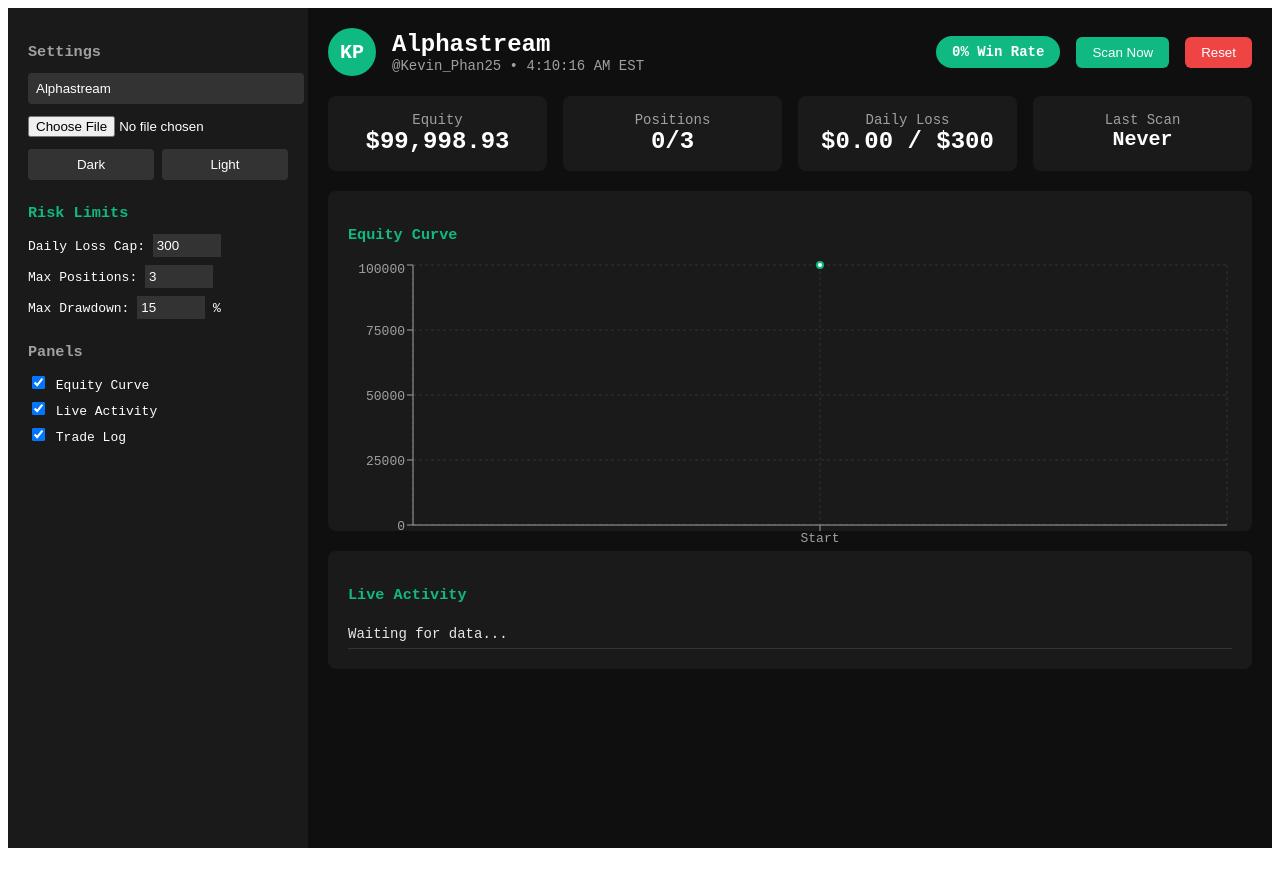
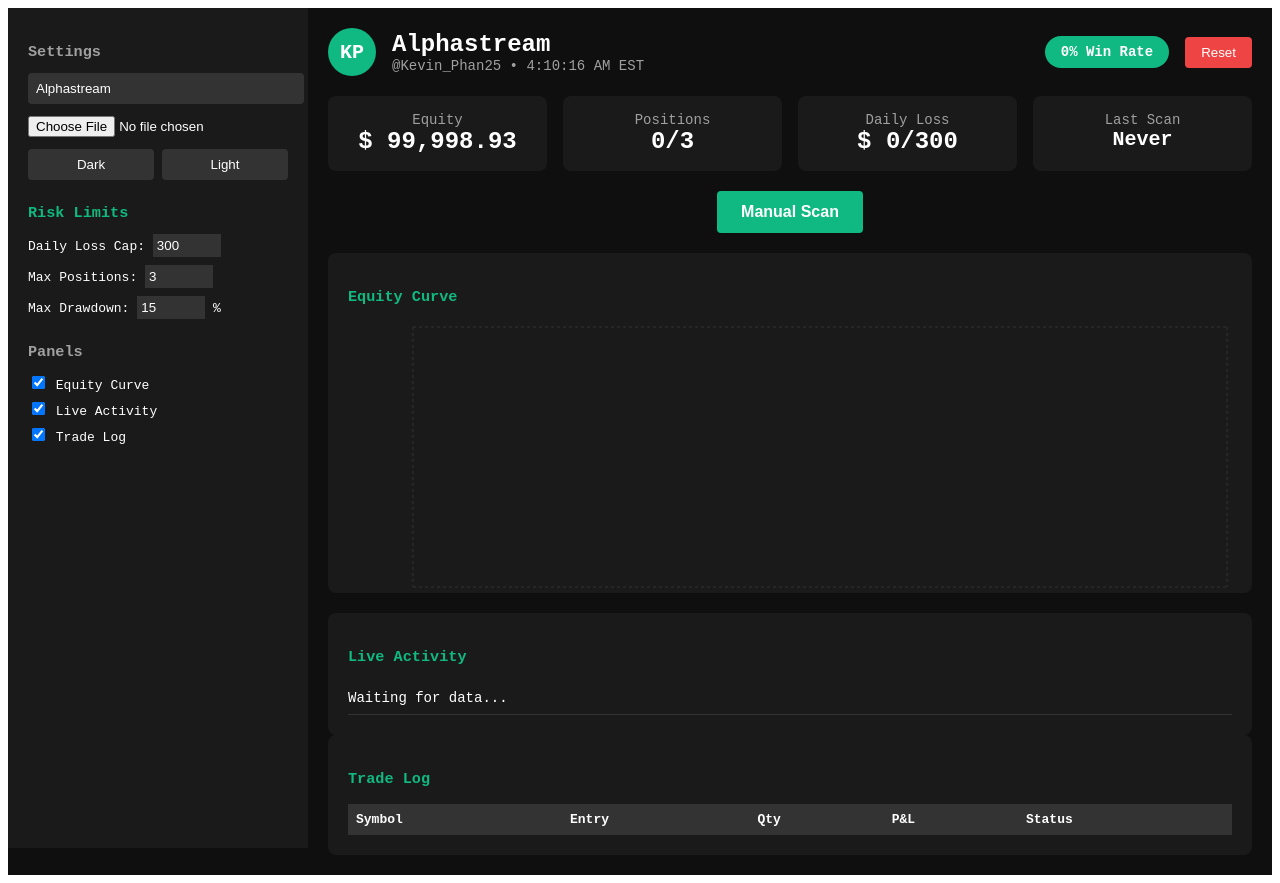
Before and after one commit to kevin-phan-25/alphastream-dashboard, a Next.js app: page / in a window 1280 px wide. Before the commit the page ends 856 px from the top, so only its background shows below. Built offline with nearby package versions, Linux system fonts and the light colour scheme; no server answers.

Commit message:
Update page.js

```diff
--- a/app/page.js
+++ b/app/page.js
@@ -1,92 +1,73 @@
-// app/page.js
 'use client';
 import { useState, useEffect } from 'react';
 import { LineChart, Line, XAxis, YAxis, CartesianGrid, Tooltip, ResponsiveContainer } from 'recharts';
 
 export default function Home() {
-  const [state, setState] = useState({
+  const [data, setData] = useState({
     equity: 99998.93,
     positions: 0,
     dailyLoss: 0,
-    lastScan: 'Never',
+    lastScan: '11:52:29 AM',
     winRate: 0,
     trades: [],
     logs: ['Waiting for data...']
   });
   const [loading, setLoading] = useState(false);
 
-  // === SSE REAL-TIME ===
   useEffect(() => {
-    const evtSource = new EventSource('/api/sse');
-    evtSource.onmessage = (e) => {
+    const fetchData = async () => {
       try {
-        const payload = JSON.parse(e.data);
-        const time = new Date(payload.t).toLocaleTimeString('en-US', { timeZone: 'America/New_York' });
-
-        setState(prev => {
-          const logEntry = `[${time}] [${payload.type}] ${payload.data.msg || JSON.stringify(payload.data)}`;
-          const newLogs = [logEntry, ...prev.logs].slice(0, 50);
-
-          if (payload.type === 'HEARTBEAT') {
-            return { ...prev, equity: payload.data.equity || prev.equity, lastScan: time, logs: newLogs };
-          }
-          if (payload.type === 'TRADE') {
-            const newTrades = [...prev.trades, payload.data];
-            const wins = newTrades.filter(t => t.pnl > 0).length;
-            const winRate = newTrades.length ? ((wins / newTrades.length) * 100).toFixed(1) : 0;
-            return { ...prev, positions: prev.positions + 1, trades: newTrades, winRate, logs: newLogs };
-          }
-          if (['PING', 'SCANNER', 'INIT'].includes(payload.type)) {
-            return { ...prev, logs: newLogs };
-          }
-          return { ...prev, logs: newLogs };
-        });
-      } catch (err) {
-        console.error('SSE parse error:', err);
+        const response = await fetch('/data.json?t=' + Date.now());
+        if (response.ok) {
+          const newData = await response.json();
+          setData(newData);
+        }
+      } catch (error) {
+        console.error('Error fetching data:', error);
       }
     };
-    evtSource.onerror = () => evtSource.close();
-    return () => evtSource.close();
+
+    fetchData();
+    const interval = setInterval(fetchData, 10000);
+    return () => clearInterval(interval);
   }, []);
 
-  // === SCAN NOW ===
   const handleScan = async () => {
     setLoading(true);
     try {
-      const res = await fetch('/api/scan', { method: 'POST' });
-      const time = new Date().toLocaleTimeString('en-US', { timeZone: 'America/New_York' });
-      setState(prev => ({
-        ...prev,
-        logs: [`[${time}] ${res.ok ? 'Manual scan triggered' : 'Scan failed'}`, ...prev.logs].slice(0, 50)
-      }));
-    } catch {
-      setState(prev => ({
-        ...prev,
-        logs: [`[${new Date().toLocaleTimeString()}] Scan error`, ...prev.logs].slice(0, 50)
-      }));
+      const response = await fetch('/api/scan', { method: 'POST' });
+      if (response.ok) {
+        data.logs.unshift(`[${new Date().toLocaleTimeString('en-US', { timeZone: 'America/New_York' })}] Manual scan triggered`);
+        setData({ ...data });
+      } else {
+        data.logs.unshift(`[${new Date().toLocaleTimeString('en-US', { timeZone: 'America/New_York' })}] Scan failed: ${response.status}`);
+      }
+    } catch (error) {
+      data.logs.unshift(`[${new Date().toLocaleTimeString('en-US', { timeZone: 'America/New_York' })}] Scan error: ${error.message}`);
     }
     setLoading(false);
   };
 
   const handleReset = () => {
-    setState({
+    setData({
       equity: 99998.93,
       positions: 0,
       dailyLoss: 0,
-      lastScan: 'Never',
+      lastScan: 'Reset',
       winRate: 0,
       trades: [],
-      logs: ['Dashboard reset']
+      logs: ['Reset complete']
     });
   };
 
-  const chartData = state.trades.length > 0
-    ? state.trades.slice().reverse().map((t, i) => ({ name: `T${i + 1}`, equity: state.equity + (t.pnl || 0) }))
-    : [{ name: 'Start', equity: state.equity }];
+  const chartData = data.trades.slice().reverse().map((trade, index) => ({
+    name: `Trade ${index + 1}`,
+    equity: data.equity + (trade.pnl || 0)
+  }));
 
   return (
     <div style={{ display: 'flex', minHeight: '100vh', backgroundColor: '#0f0f0f', color: 'white', fontFamily: 'monospace' }}>
-      {/* SIDEBAR */}
+      {/* Sidebar - unchanged */}
       <div style={{ width: '260px', backgroundColor: '#1a1a1a', padding: '20px', height: '100vh', overflowY: 'auto' }}>
         <div style={{ marginBottom: '24px' }}>
           <h3 style={{ color: '#a0a0a0', marginBottom: '12px' }}>Settings</h3>
@@ -111,7 +92,7 @@ export default function Home() {
         </div>
       </div>
 
-      {/* MAIN CONTENT */}
+      {/* Main Content */}
       <div style={{ flex: 1, padding: '20px' }}>
         <div style={{ display: 'flex', justifyContent: 'space-between', alignItems: 'center', marginBottom: '20px' }}>
           <div style={{ display: 'flex', alignItems: 'center', gap: '16px' }}>
@@ -123,32 +104,43 @@ export default function Home() {
           </div>
           <div style={{ display: 'flex', alignItems: 'center', gap: '16px' }}>
             <div style={{ backgroundColor: '#10b981', padding: '8px 16px', borderRadius: '9999px', fontWeight: 'bold', fontSize: '14px' }}>
-              {state.winRate}% Win Rate
+              {data.winRate}% Win Rate
             </div>
-            <button onClick={handleScan} disabled={loading} style={{ padding: '8px 16px', backgroundColor: loading ? '#555' : '#10b981', color: 'white', border: 'none', borderRadius: '6px' }}>
-              {loading ? 'Scanning...' : 'Scan Now'}
-            </button>
-            <button onClick={handleReset} style={{ padding: '8px 16px', backgroundColor: '#ef4444', color: 'white', border: 'none', borderRadius: '6px' }}>Reset</button>
+            <button onClick={handleReset} style={{ padding: '8px 16px', backgroundColor: '#ef4444', color: 'white', border: 'none', borderRadius: '4px' }}>Reset</button>
           </div>
         </div>
 
-        <div style={{ display: 'grid', gridTemplateColumns: 'repeat(auto-fit, minmax(180px, 1fr))', gap: '16px', marginBottom: '20px' }}>
+        <div style={{ display: 'grid', gridTemplateColumns: 'repeat(4, 1fr)', gap: '16px', marginBottom: '20px' }}>
           <div style={{ backgroundColor: '#1a1a1a', padding: '16px', borderRadius: '8px', textAlign: 'center' }}>
             <div style={{ color: '#a0a0a0', fontSize: '14px' }}>Equity</div>
-            <div style={{ fontSize: '24px', fontWeight: 'bold' }}>${state.equity.toLocaleString(undefined, { minimumFractionDigits: 2 })}</div>
+            <div style={{ fontSize: '24px', fontWeight: 'bold' }}>$ {data.equity.toLocaleString()}</div>
           </div>
           <div style={{ backgroundColor: '#1a1a1a', padding: '16px', borderRadius: '8px', textAlign: 'center' }}>
             <div style={{ color: '#a0a0a0', fontSize: '14px' }}>Positions</div>
-            <div style={{ fontSize: '24px', fontWeight: 'bold' }}>{state.positions}/3</div>
+            <div style={{ fontSize: '24px', fontWeight: 'bold' }}>{data.positions}/3</div>
           </div>
           <div style={{ backgroundColor: '#1a1a1a', padding: '16px', borderRadius: '8px', textAlign: 'center' }}>
             <div style={{ color: '#a0a0a0', fontSize: '14px' }}>Daily Loss</div>
-            <div style={{ fontSize: '24px', fontWeight: 'bold' }}>${state.dailyLoss.toFixed(2)} / $300</div>
+            <div style={{ fontSize: '24px', fontWeight: 'bold' }}>$ {data.dailyLoss}/300</div>
           </div>
           <div style={{ backgroundColor: '#1a1a1a', padding: '16px', borderRadius: '8px', textAlign: 'center' }}>
             <div style={{ color: '#a0a0a0', fontSize: '14px' }}>Last Scan</div>
-            <div style={{ fontSize: '20px', fontWeight: 'bold' }}>{state.lastScan}</div>
+            <div style={{ fontSize: '20px', fontWeight: 'bold' }}>{data.lastScan}</div>
           </div>
+        </div>
+
+        <div style={{ textAlign: 'center', marginBottom: '20px' }}>
+          <button onClick={handleScan} disabled={loading} style={{
+            padding: '12px 24px',
+            backgroundColor: loading ? '#666' : '#10b981',
+            border: 'none',
+            color: 'white',
+            borderRadius: '4px',
+            fontSize: '16px',
+            fontWeight: 'bold'
+          }}>
+            {loading ? 'Scanning...' : 'Manual Scan'}
+          </button>
         </div>
 
         <div style={{ backgroundColor: '#1a1a1a', padding: '20px', borderRadius: '8px', marginBottom: '20px', height: '300px' }}>
@@ -167,11 +159,40 @@ export default function Home() {
         <div style={{ backgroundColor: '#1a1a1a', padding: '20px', borderRadius: '8px' }}>
           <h3 style={{ color: '#10b981', marginBottom: '16px' }}>Live Activity</h3>
           <div style={{ maxHeight: '300px', overflowY: 'auto', fontSize: '14px' }}>
-            {state.logs.map((log, i) => (
-              <div key={i} style={{ padding: '6px 0', borderBottom: '1px solid #333', color: log.includes('failed') ? '#ef4444' : '#e5e7eb' }}>
+            {data.logs.map((log, i) => (
+              <div key={i} style={{ padding: '8px 0', borderBottom: '1px solid #333' }}>
                 {log}
               </div>
             ))}
+          </div>
+        </div>
+
+        {/* TRADE LOG PANEL */}
+        <div style={{ backgroundColor: '#1a1a1a', padding: '20px', borderRadius: '8px' }}>
+          <h3 style={{ color: '#10b981', marginBottom: '16px' }}>Trade Log</h3>
+          <div style={{ overflowX: 'auto' }}>
+            <table style={{ width: '100%', borderCollapse: 'collapse' }}>
+              <thead>
+                <tr style={{ backgroundColor: '#333' }}>
+                  <th style={{ padding: '8px', textAlign: 'left' }}>Symbol</th>
+                  <th style={{ padding: '8px', textAlign: 'left' }}>Entry</th>
+                  <th style={{ padding: '8px', textAlign: 'left' }}>Qty</th>
+                  <th style={{ padding: '8px', textAlign: 'left' }}>P&L</th>
+                  <th style={{ padding: '8px', textAlign: 'left' }}>Status</th>
+                </tr>
+              </thead>
+              <tbody>
+                {data.trades.map((trade, i) => (
+                  <tr key={i} style={{ borderBottom: '1px solid #444' }}>
+                    <td style={{ padding: '8px' }}>{trade.symbol}</td>
+                    <td style={{ padding: '8px' }}>${trade.entry}</td>
+                    <td style={{ padding: '8px' }}>{trade.qty}</td>
+                    <td style={{ padding: '8px', color: trade.pnl > 0 ? '#10b981' : '#ef4444' }}>${trade.pnl || 'Open'}</td>
+                    <td style={{ padding: '8px' }}>{trade.status || 'Open'}</td>
+                  </tr>
+                ))}
+              </tbody>
+            </table>
           </div>
         </div>
       </div>
```
